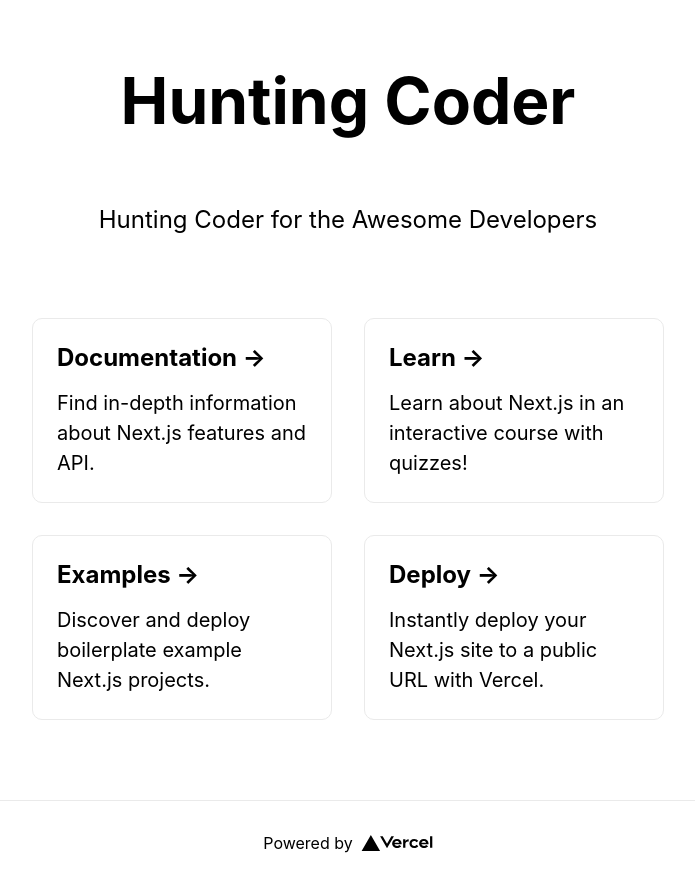
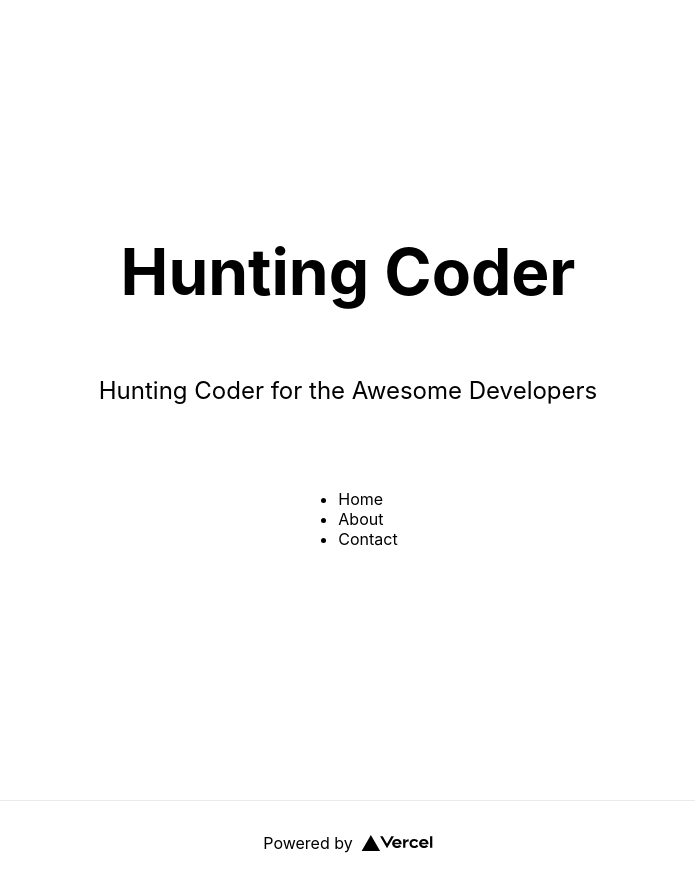
Before and after one commit to programwithabhi33/my-next-js-app, a Next.js app: page / in a window 1280 px wide. Shown: the whole page, without its empty margins (292-987 px from the left). Built offline with nearby package versions, Linux system fonts and the light colour scheme.

Commit message:
Understand the use case of the Link component in the next.js

```diff
--- a/pages/index.js
+++ b/pages/index.js
@@ -1,6 +1,7 @@
 import Head from 'next/head'
 import Image from 'next/image'
 import Script from 'next/script'
+import Link from 'next/link'
 import styles from '../styles/Home.module.css'
 
 export default function Home() {
@@ -11,7 +12,7 @@ export default function Home() {
         <meta name="description" content="Generated by create next app" />
         <link rel="icon" href="/favicon.ico" />
       </Head>
-      <Script src='/sc.js'></Script>
+      <Script src='/sc.js' strategy="lazyOnload"></Script>
       <main className={styles.main}>
         <h1 className={styles.title}>
          Hunting Coder
@@ -20,35 +21,13 @@ export default function Home() {
         <p className={styles.description}>
          Hunting Coder for the  Awesome Developers
         </p>
-        <div className={styles.grid}>
-          <a href="https://nextjs.org/docs" className={styles.card}>
-            <h2>Documentation &rarr;</h2>
-            <p>Find in-depth information about Next.js features and API.</p>
-          </a>
-
-          <a href="https://nextjs.org/learn" className={styles.card}>
-            <h2>Learn &rarr;</h2>
-            <p>Learn about Next.js in an interactive course with quizzes!</p>
-          </a>
-
-          <a
-            href="https://github.com/vercel/next.js/tree/canary/examples"
-            className={styles.card}
-          >
-            <h2>Examples &rarr;</h2>
-            <p>Discover and deploy boilerplate example Next.js projects.</p>
-          </a>
-
-          <a
-            href="https://vercel.com/new?utm_source=create-next-app&utm_medium=default-template&utm_campaign=create-next-app"
-            className={styles.card}
-          >
-            <h2>Deploy &rarr;</h2>
-            <p>
-              Instantly deploy your Next.js site to a public URL with Vercel.
-            </p>
-          </a>
-        </div>
+        <nav>
+          <ul>
+            <Link href='/'><a><li>Home</li></a></Link>
+            <Link href='/about'><a><li>About</li></a></Link>
+            <Link href='/contact'><a><li>Contact</li></a></Link>
+          </ul>
+          </nav>
       </main>
 
       <footer className={styles.footer}>
```
Also changed, not shown: pages/contact.js (added, +7 -0 lines).
